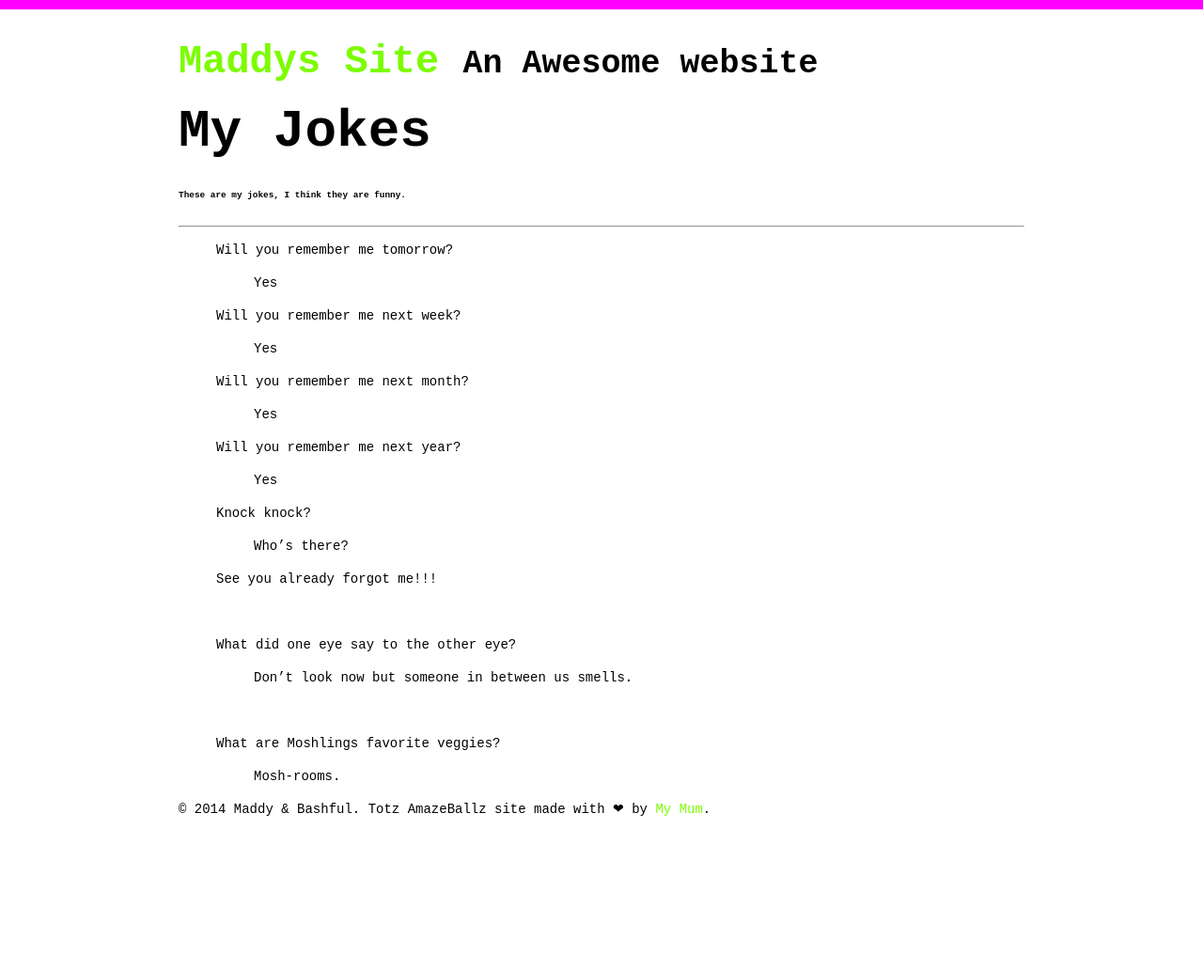
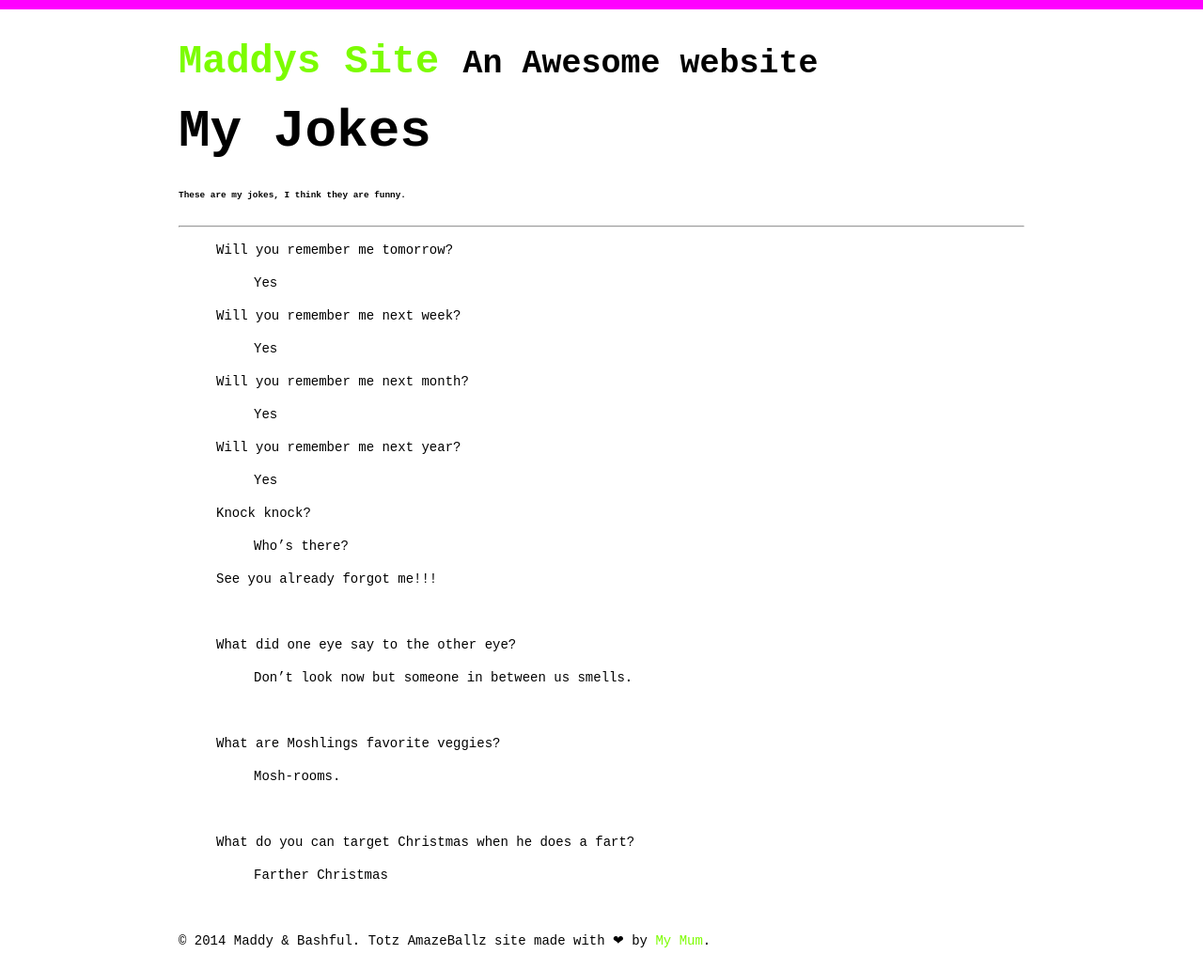
Before and after one commit to roachhd/maddy, a Jekyll site: the page built from jokes/index.md, in a window 1280 px wide. Shown: the whole page at 94% size. Built offline with Jekyll 4.4.1, drawn with Linux system fonts in a browser that asks for light colours; before the commit the page ends 900 px from its top, so only the background shows below that.

Commit message:
Update index.md

```diff
--- a/jokes/index.md
+++ b/jokes/index.md
@@ -33,3 +33,10 @@ title: My Jokes
 
 > What are Moshlings favorite veggies?
 >>Mosh-rooms.
+
+&nbsp;
+
+> What do you can target Christmas when he does a fart?
+>>Farther Christmas
+
+&nbsp;
```
